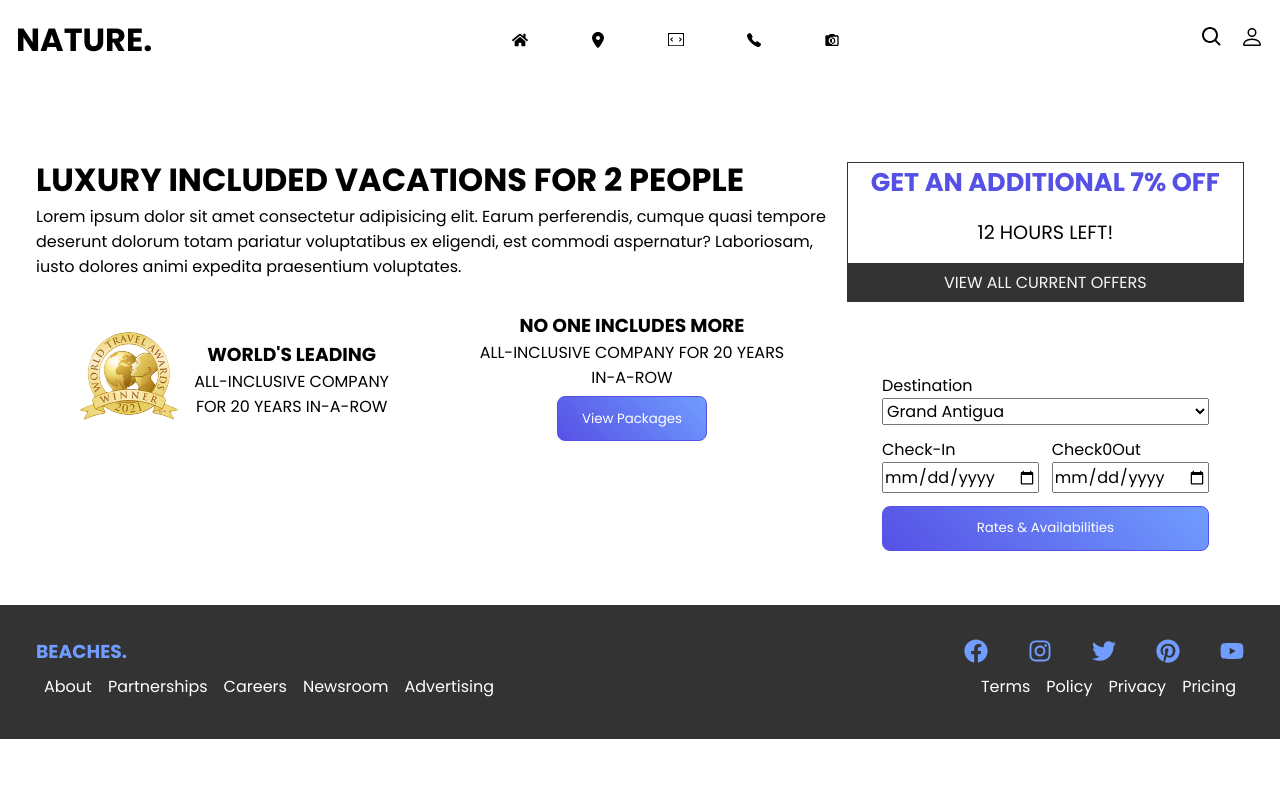
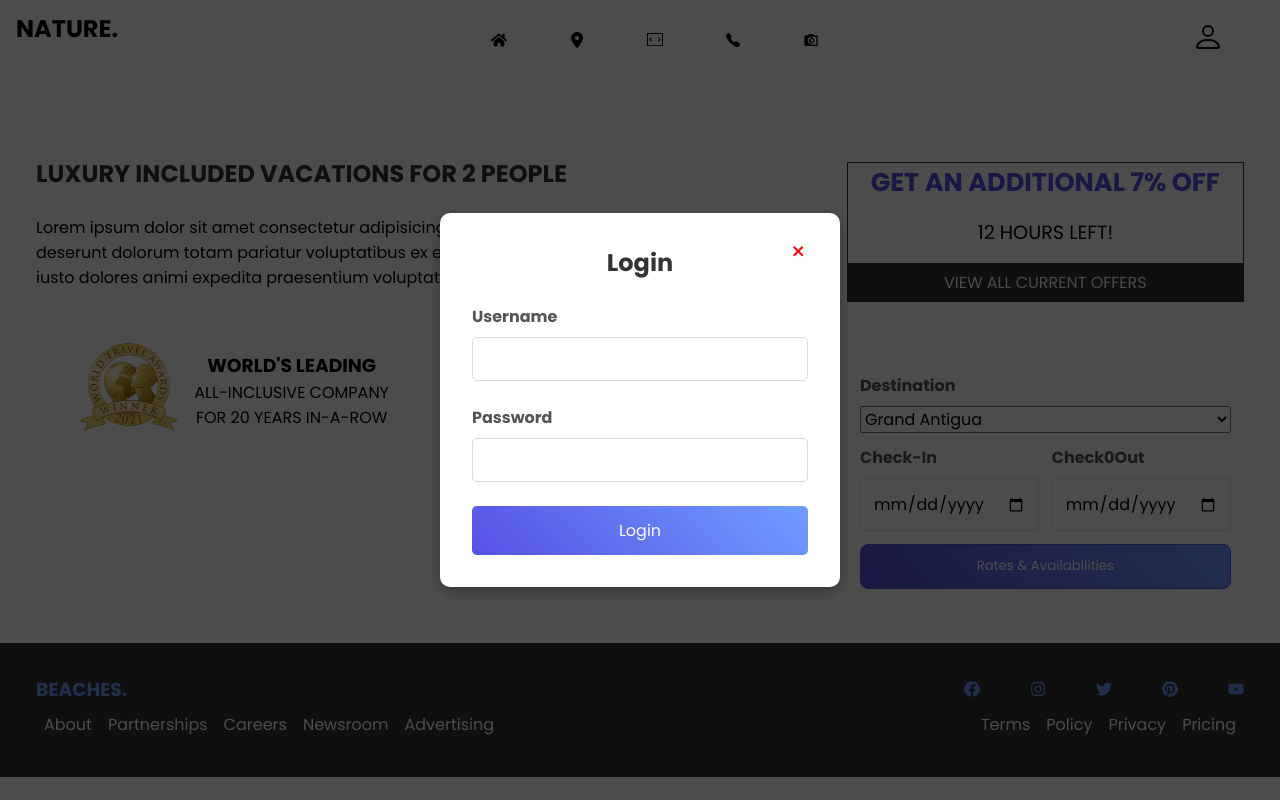
Before and after one commit to Festee/Projekti-web-mm, a React (Create React App) app: page /search in a window 1280 px wide. Both pictures are taken after a click on the icon 1211 px from the left and 36 px from the top of the page. Built offline with nearby package versions, Linux system fonts and the light colour scheme.

Commit message:
Added LogIn

```diff
--- a/src/components/hero/Hero.js
+++ b/src/components/hero/Hero.js
@@ -35,11 +35,6 @@ function Hero() {
               onChange={handleSearchChange}
             />
           </div>
-          <div>
-            <button>
-              <AiOutlineSearch className="icon" />
-            </button>
-          </div>
         </form>
          {searchTerm && filteredCities.length > 0 && (
           <div className="search-results">
--- /dev/null
+++ b/src/components/login/LogIn.js
@@ -0,0 +1,51 @@
+import React, { useState } from 'react';
+import './LogInStyles.css';
+
+function LoginModal({ isOpen, onClose, onLogin, errorMessage }) {
+    const [username, setUsername] = useState('');
+    const [password, setPassword] = useState('');
+
+    const handleSubmit = (e) => {
+        e.preventDefault();
+        onLogin(username, password);
+    };
+
+    if (!isOpen) return null;
+
+    return (
+        <div className="modal-overlay">
+            <div className="modal-content">
+                <button className="close-button" onClick={onClose}>&times;</button>
+                <h2>Login</h2>
+                {errorMessage && <div className="error-message">{errorMessage}</div>}
+                <form onSubmit={handleSubmit}>
+                    <div className="form-group">
+                        <label htmlFor="username">Username</label>
+                        <input
+                            type="text"
+                            id="username"
+                            name="username"
+                            value={username}
+                            onChange={(e) => setUsername(e.target.value)}
+                            required
+                        />
+                    </div>
+                    <div className="form-group">
+                        <label htmlFor="password">Password</label>
+                        <input
+                            type="password"
+                            id="password"
+                            name="password"
+                            value={password}
+                            onChange={(e) => setPassword(e.target.value)}
+                            required
+                        />
+                    </div>
+                    <button type="submit" className="login-button">Login</button>
+                </form>
+            </div>
+        </div>
+    );
+}
+
+export default LoginModal;
--- /dev/null
+++ b/src/components/login/LogInStyles.css
@@ -0,0 +1,106 @@
+.modal-overlay {
+    position: fixed;
+    top: 0;
+    left: 0;
+    right: 0;
+    bottom: 0;
+    background: rgba(0, 0, 0, 0.7);
+    display: flex;
+    align-items: center;
+    justify-content: center;
+    z-index: 1000;
+}
+
+.modal-content {
+    background: white;
+    padding: 2rem;
+    border-radius: 10px;
+    box-shadow: 0 5px 15px rgba(0, 0, 0, 0.3);
+    width: 90%;
+    max-width: 400px;
+    position: relative;
+    text-align: center;
+}
+
+.close-button {
+    background: none;
+    border: none;
+    font-size: 1.5rem;
+    position: absolute;
+    top: 10px;
+    right: 10px;
+    cursor: pointer;
+    color: red;
+}
+
+h2 {
+    margin-bottom: 1.5rem;
+    font-size: 1.5rem;
+    color: #333;
+}
+
+.form-group {
+    margin-bottom: 1.5rem;
+    text-align: left;
+}
+
+label {
+    display: block;
+    margin-bottom: 0.5rem;
+    font-weight: bold;
+    color: #555;
+}
+
+input {
+    width: 100%;
+    padding: 0.75rem;
+    border: 1px solid #ddd;
+    border-radius: 5px;
+    font-size: 1rem;
+}
+
+.login-button {
+    width: 100%;
+    padding: 0.75rem;
+    background-color: #007BFF;
+    color: white;
+    border: none;
+    border-radius: 5px;
+    font-size: 1rem;
+    cursor: pointer;
+    transition: background-color 0.3s ease;
+}
+
+.login-button:hover {
+    background-color: #0056b3;
+}
+
+.logged-in-message {
+    display: flex;
+    align-items: center;
+    gap: 10px;
+    font-size: 1rem;
+    color: #f3f3f3;
+    font-weight: bold;
+}
+
+.logout-button {
+    padding: 0.5rem 1rem;
+    background-color: red;
+    color: white;
+    border: none;
+    border-radius: 5px;
+    font-size: 1rem;
+    cursor: pointer;
+    transition: background-color 0.3s ease;
+}
+
+.logout-button:hover {
+    background-color: darkred;
+}
+
+.error-message {
+    color: red;
+    margin-bottom: 1rem;
+    font-size: 1rem;
+}
--- a/src/components/navbar/Navbar.js
+++ b/src/components/navbar/Navbar.js
@@ -10,17 +10,43 @@ import { MdOutlineMonochromePhotos } from "react-icons/md";
 import { FaLocationDot } from "react-icons/fa6";
 import { IoCall } from "react-icons/io5";
 import { TfiLayoutSlider } from "react-icons/tfi";
+import LoginModal from '../login/LogIn';
 
 function Navbar() {
     const [nav, setNav] = useState(false);
     const [isAudioAllowed, setIsAudioAllowed] = useState(false);
+    const [isLoginOpen, setIsLoginOpen] = useState(false);
+    const [isLoggedIn, setIsLoggedIn] = useState(false);
+    const [errorMessage, setErrorMessage] = useState('');
     const audioRef = useRef(null);
 
     const handleNav = () => setNav(!nav);
-
     const enableAudio = () => {
         setIsAudioAllowed(true);
         document.removeEventListener('click', enableAudio);
+    };
+
+    const openLoginModal = () => {
+        setIsLoginOpen(true);
+        setErrorMessage('');
+    };
+
+    const closeLoginModal = () => {
+        setIsLoginOpen(false);
+    };
+
+    const handleLogin = (username, password) => {
+        if (username === 'festimd' && password === '1234') {
+            setIsLoggedIn(true);
+            setIsLoginOpen(false);
+            setErrorMessage('');
+        } else {
+            setErrorMessage('USERNAME ose PASSWORD gabim');
+        }
+    };
+
+    const handleLogout = () => {
+        setIsLoggedIn(false);
     };
 
     useEffect(() => {
@@ -87,12 +113,14 @@ function Navbar() {
                 </li>
             </ul>
             <div className="nav-icons">
-          <BiSearch
-            onMouseEnter={playAudio}
-            className="icon"
-            style={{ marginRight: "1rem" }}
-          />
-          <BsPerson onMouseEnter={playAudio} className="icon" />
+                {isLoggedIn ? (
+                    <div className="logged-in-message">
+                        <span>Welcome, festimd!</span>
+                        <button onClick={handleLogout} className="logout-button">Logout</button>
+                    </div>
+                ) : (
+                    <BsPerson onMouseEnter={playAudio} className="icon" id='login' onClick={openLoginModal} />
+                )}
             </div>
             <div className="hamburger" onClick={handleNav}>
                 {!nav ? (
@@ -133,6 +161,7 @@ function Navbar() {
                     </div>
                 </div>
             </div>
+            <LoginModal isOpen={isLoginOpen} onClose={closeLoginModal} onLogin={handleLogin} errorMessage={errorMessage} />
         </div>
     );
 }
--- a/src/components/navbar/NavbarStyles.css
+++ b/src/components/navbar/NavbarStyles.css
@@ -40,9 +40,23 @@
     border-radius: 8px;
 }
 
+#login {
+    margin-right: 40px;
+    font-size: 2rem;
+    cursor: pointer;
+    transition: transform 0.3s, background-color 0.3s, border-radius 0.3s;
+}
+
+#login:hover {
+    background-color: #f1f1f1;
+    transform: scale(1.5);
+    border-radius: 10px;
+}
+
 .nav-item {
     position: relative;
 }
+
 
 .nav-item .nav-text {
     display: none;
@@ -69,11 +83,6 @@
 
 .mobile-menu {
     display: none;
-}
-
-.icon {
-    font-size: 1.5rem;
-    cursor: pointer;
 }
 
 @media screen and (max-width: 940px) {
```
Lines whose indentation alone changed are shown as unchanged.
